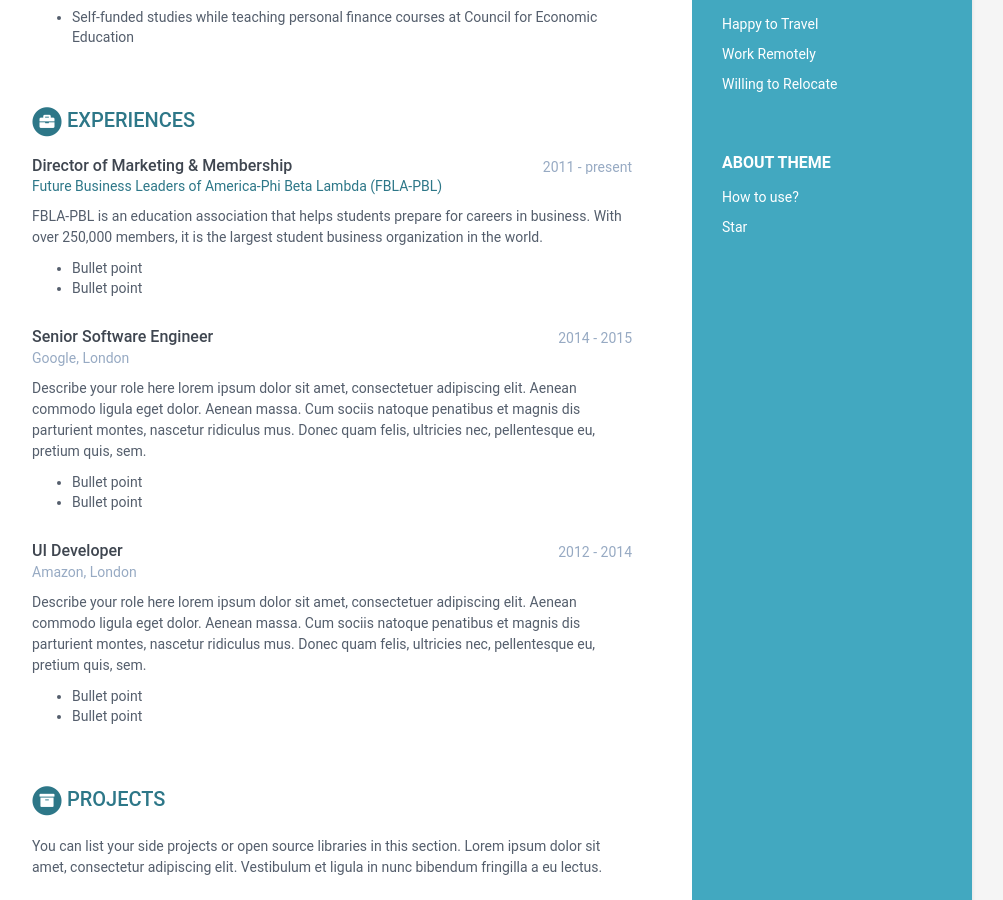
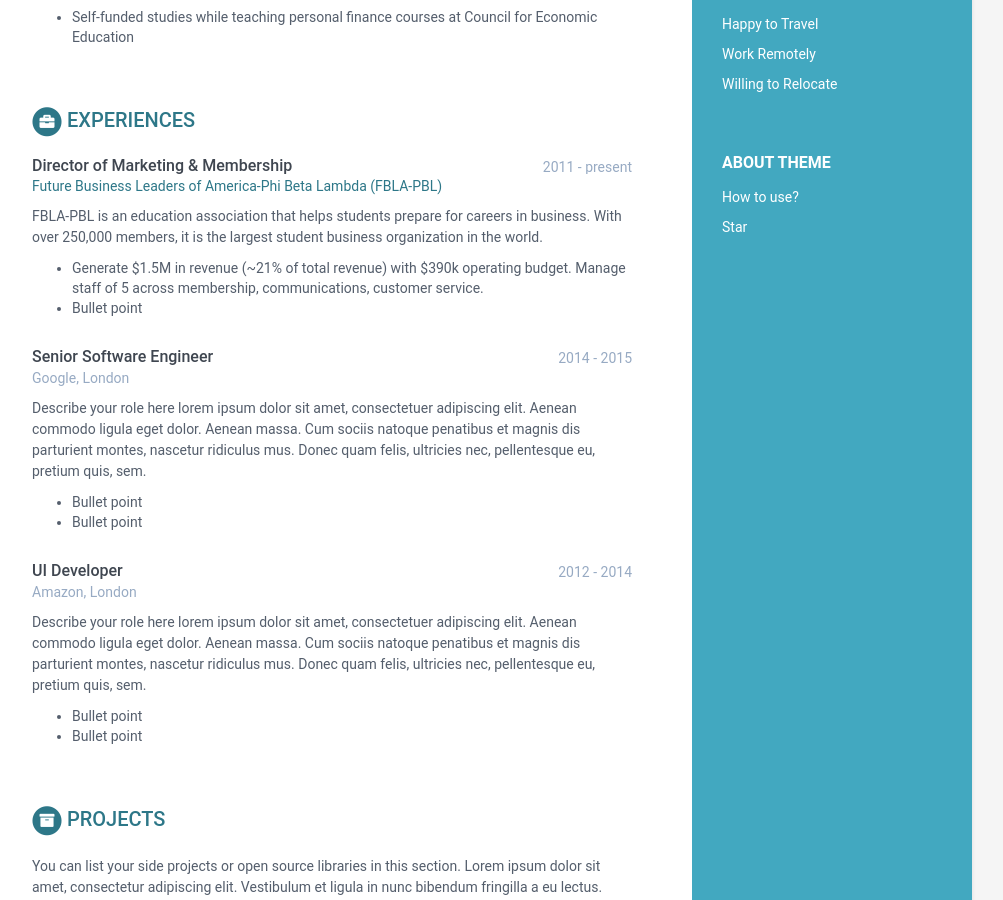
Before and after one commit to CurtComber/resume, a Jekyll site: the page built from index.html, in a window 1280 px wide and 900 px high, scrolled down 618 px. Shown: the whole window, without its empty margins (168-1171 px from the left). Built offline with Jekyll 4.4.1, drawn with Linux system fonts in a browser that asks for light colours.

Commit message:
Update data.yml

```diff
--- a/_data/data.yml
+++ b/_data/data.yml
@@ -73,7 +73,7 @@ experiences:
       details: |
         FBLA-PBL is an education association that helps students prepare for careers in business. With over 250,000 members, it is the largest student business organization in the world.
 
-          - Bullet point
+          - Generate $1.5M in revenue (~21% of total revenue) with $390k operating budget. Manage staff of 5 across membership, communications, customer service.
           - Bullet point
 
     - role: Senior Software Engineer
```
